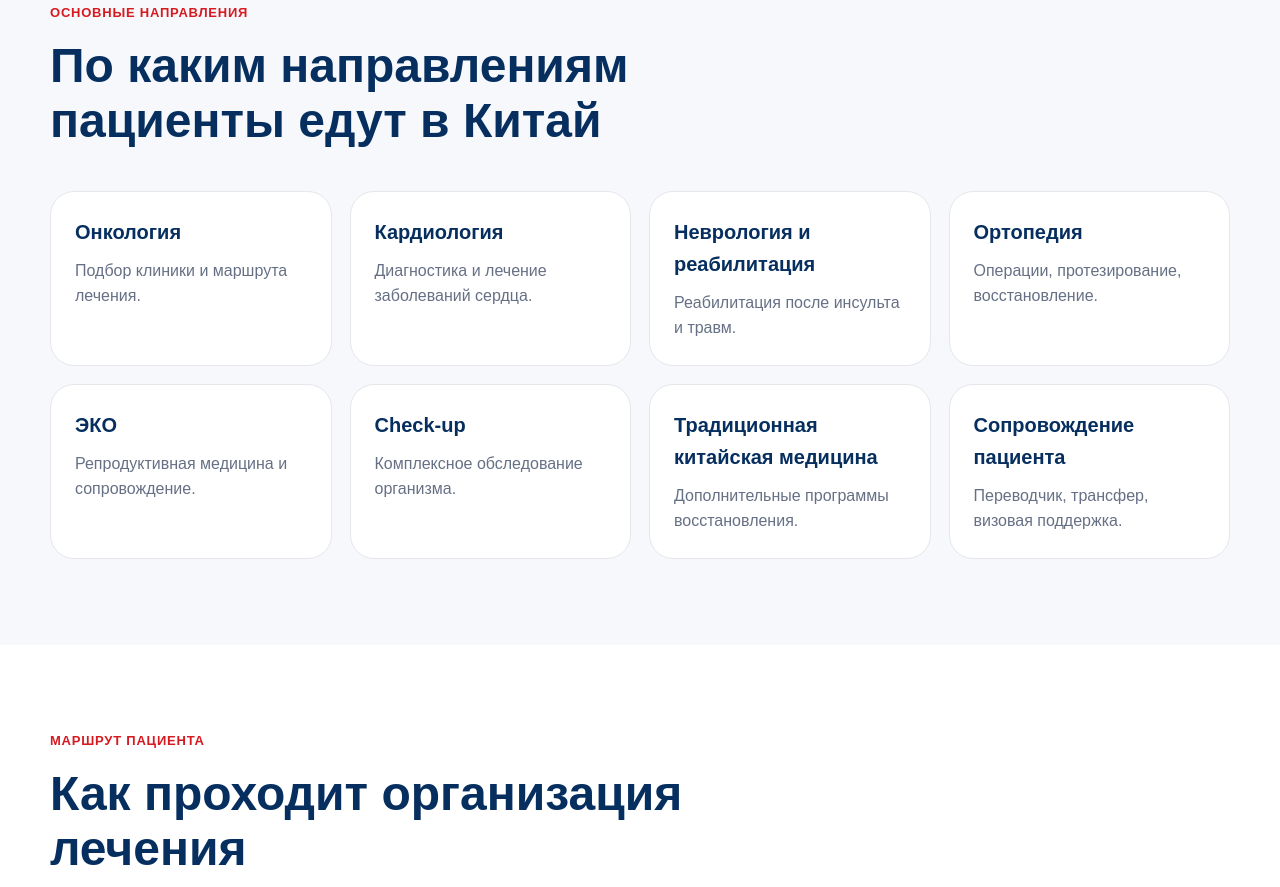
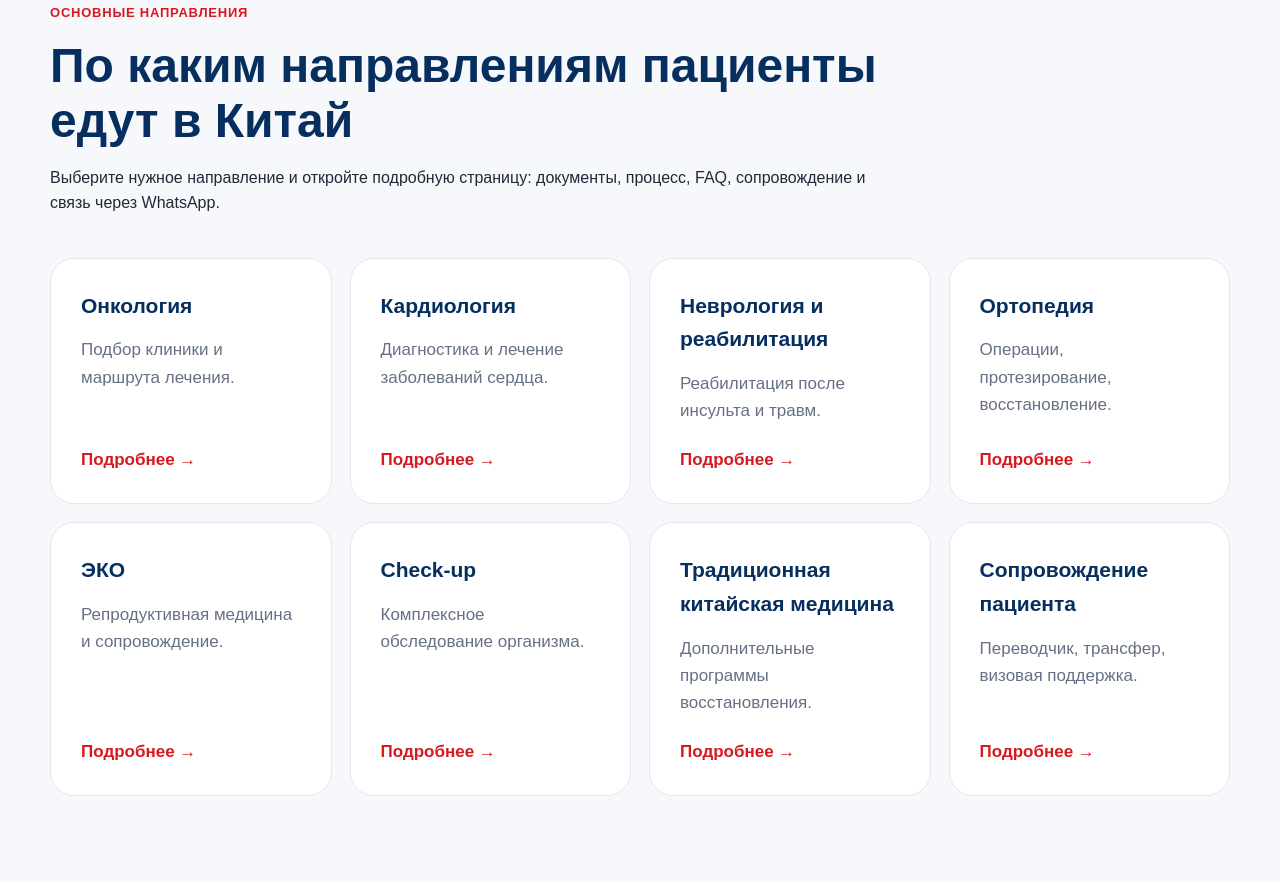
Before and after one commit to chinamed-kz/chinamed-kz.github.io, a plain HTML site: page index.html in a window 1280 px wide. Shown: the part 1493-2380 px from the top of the page. Drawn offline with Linux system fonts and the light colour scheme.

Commit message:
Update index.html

```diff
--- a/index.html
+++ b/index.html
@@ -6,24 +6,25 @@
 
   <title>ChinaMed Kazakhstan — лечение в Китае для граждан Казахстана</title>
 
-  <meta name="description" content="ChinaMed Kazakhstan — международный медицинский координаторский центр Казахстан–Китай. Диагностика в Алматы, подбор клиник Китая, перевод документов, WhatsApp сопровождение пациентов.">
-  <meta name="keywords" content="лечение в Китае, лечение в Китае из Казахстана, ChinaMed Kazakhstan, медицинский туризм Китай, клиники Китая, онкология Китай, кардиология Китай, реабилитация Китай, ЭКО Китай, check-up Китай">
+  <meta name="description" content="ChinaMed Kazakhstan — международный медицинский координаторский центр Казахстан–Китай. Лечение в Китае, диагностика в Алматы, подбор клиник, перевод документов, WhatsApp сопровождение пациентов.">
+  <meta name="keywords" content="лечение в Китае, лечение в Китае из Казахстана, ChinaMed Kazakhstan, медицинский туризм Китай, клиники Китая, онкология Китай, кардиология Китай, реабилитация Китай, ЭКО Китай, check-up Китай, ортопедия Китай, традиционная китайская медицина, сопровождение пациента Китай">
   <meta name="author" content="ChinaMed Kazakhstan">
   <meta name="robots" content="index, follow">
   <meta name="geo.region" content="KZ">
   <meta name="geo.placename" content="Almaty">
   <meta name="language" content="Russian">
+  <link rel="canonical" href="https://chinamed-kz.github.io/">
 
   <meta property="og:title" content="ChinaMed Kazakhstan — медицинский мост между Казахстаном и Китаем">
   <meta property="og:description" content="Организация лечения, диагностики и сопровождения пациентов из Казахстана в клиниках Китая.">
   <meta property="og:type" content="website">
   <meta property="og:locale" content="ru_RU">
+  <meta property="og:url" content="https://chinamed-kz.github.io/">
 
   <style>
-    :root {
+    :root{
       --red:#d71920;
       --blue:#062f5f;
-      --blue2:#0b3d91;
       --gold:#c9972b;
       --gold2:#e8c76a;
       --white:#ffffff;
@@ -43,6 +44,7 @@
       background:var(--white);
       line-height:1.6;
     }
+
     a{text-decoration:none;color:inherit}
     .container{
       width:min(1180px,calc(100% - 32px));
@@ -53,7 +55,7 @@
       position:sticky;
       top:0;
       z-index:1000;
-      background:rgba(255,255,255,.95);
+      background:rgba(255,255,255,.96);
       backdrop-filter:blur(12px);
       border-bottom:1px solid var(--line);
     }
@@ -104,7 +106,7 @@
     nav{
       display:flex;
       align-items:center;
-      gap:16px;
+      gap:15px;
       font-size:14px;
       font-weight:700;
       color:var(--blue);
@@ -118,6 +120,7 @@
       background:linear-gradient(135deg,var(--gold),var(--gold2));
       color:white!important;
       box-shadow:0 10px 25px rgba(201,151,43,.28);
+      white-space:nowrap;
     }
 
     .burger{
@@ -170,11 +173,13 @@
       color:var(--blue);
       margin-bottom:22px;
     }
+
     h2{
       font-size:clamp(30px,4vw,48px);
       color:var(--blue);
       margin-bottom:16px;
     }
+
     h3{color:var(--blue)}
 
     .hero p{
@@ -243,9 +248,8 @@
     }
 
     .light{background:var(--bg)}
-
     .section-head{
-      max-width:800px;
+      max-width:850px;
       margin-bottom:42px;
     }
 
@@ -273,9 +277,12 @@
       background:white;
       border:1px solid var(--line);
       border-radius:24px;
-      padding:24px;
-      min-height:155px;
+      padding:30px;
+      min-height:215px;
       transition:.2s;
+      display:flex;
+      flex-direction:column;
+      justify-content:space-between;
     }
 
     .direction:hover{
@@ -287,11 +294,24 @@
     .direction strong{
       display:block;
       color:var(--blue);
-      font-size:20px;
-      margin-bottom:10px;
+      font-size:21px;
+      margin-bottom:14px;
     }
 
-    .direction span{color:var(--muted)}
+    .direction span{
+      color:var(--muted);
+      font-size:17px;
+    }
+
+    .direction-more{
+      display:inline-block;
+      margin-top:22px;
+      color:var(--red)!important;
+      font-weight:900;
+      font-size:15px;
+    }
+
+    .direction:hover .direction-more{text-decoration:underline}
 
     .steps{
       display:grid;
@@ -408,12 +428,12 @@
 
     .whatsapp-float:hover{transform:scale(1.1)}
 
-    @media(max-width:1000px){
+    @media(max-width:1100px){
       nav{gap:10px;font-size:13px}
       .directions{grid-template-columns:repeat(2,1fr)}
     }
 
-    @media(max-width:840px){
+    @media(max-width:880px){
       .burger{display:block}
 
       nav{
@@ -447,12 +467,16 @@
     }
 
     @media(max-width:560px){
+      .brand-mark{width:48px;height:48px}
       .brand span{font-size:17px}
       .brand small{font-size:9px}
       h1{font-size:36px}
+      .hero p{font-size:18px}
       .directions{grid-template-columns:1fr}
+      .direction{min-height:180px}
       .price div{flex-direction:column}
       .footer-inner{flex-direction:column}
+      .whatsapp-float{width:58px;height:58px;font-size:28px}
     }
   </style>
 
@@ -516,7 +540,7 @@
 
       <div class="buttons">
         <a class="btn btn-red" href="https://wa.me/77056512203" target="_blank">Получить консультацию</a>
-        <a class="btn btn-white" href="#process">Как это работает</a>
+        <a class="btn btn-white" href="#directions">Выбрать направление</a>
       </div>
     </div>
 
@@ -537,6 +561,7 @@
           <option>ЭКО</option>
           <option>Check-up</option>
           <option>Традиционная китайская медицина</option>
+          <option>Сопровождение пациента</option>
         </select>
 
         <textarea id="message" rows="3" placeholder="Кратко опишите ситуацию"></textarea>
@@ -577,48 +602,73 @@
     <div class="section-head">
       <div class="eyebrow">Основные направления</div>
       <h2>По каким направлениям пациенты едут в Китай</h2>
+      <p>Выберите нужное направление и откройте подробную страницу: документы, процесс, FAQ, сопровождение и связь через WhatsApp.</p>
     </div>
 
     <div class="directions">
 
       <a class="direction" href="oncology.html">
+        <div>
           <strong>Онкология</strong>
           <span>Подбор клиники и маршрута лечения.</span>
+        </div>
+        <span class="direction-more">Подробнее →</span>
       </a>
 
       <a class="direction" href="cardiology.html">
+        <div>
           <strong>Кардиология</strong>
           <span>Диагностика и лечение заболеваний сердца.</span>
+        </div>
+        <span class="direction-more">Подробнее →</span>
       </a>
 
       <a class="direction" href="rehabilitation.html">
+        <div>
           <strong>Неврология и реабилитация</strong>
           <span>Реабилитация после инсульта и травм.</span>
+        </div>
+        <span class="direction-more">Подробнее →</span>
       </a>
 
       <a class="direction" href="orthopedics.html">
+        <div>
           <strong>Ортопедия</strong>
           <span>Операции, протезирование, восстановление.</span>
+        </div>
+        <span class="direction-more">Подробнее →</span>
       </a>
 
       <a class="direction" href="eco.html">
+        <div>
           <strong>ЭКО</strong>
           <span>Репродуктивная медицина и сопровождение.</span>
+        </div>
+        <span class="direction-more">Подробнее →</span>
       </a>
 
       <a class="direction" href="checkup.html">
+        <div>
           <strong>Check-up</strong>
           <span>Комплексное обследование организма.</span>
+        </div>
+        <span class="direction-more">Подробнее →</span>
       </a>
 
       <a class="direction" href="tcm.html">
+        <div>
           <strong>Традиционная китайская медицина</strong>
           <span>Дополнительные программы восстановления.</span>
+        </div>
+        <span class="direction-more">Подробнее →</span>
       </a>
 
       <a class="direction" href="support.html">
+        <div>
           <strong>Сопровождение пациента</strong>
           <span>Переводчик, трансфер, визовая поддержка.</span>
+        </div>
+        <span class="direction-more">Подробнее →</span>
       </a>
 
     </div>
@@ -650,14 +700,8 @@
       <h2>Мы не обещаем чудес. Мы организуем понятный медицинский маршрут.</h2>
     </div>
     <div>
-      <p>
-        В этом разделе будут размещаться реальные кейсы пациентов:
-        какие документы готовились, как выбиралась клиника,
-        как проходила поездка и сопровождение.
-      </p>
-      <p>
-        Все материалы публикуются только с согласия пациента и без обещаний гарантированного результата лечения.
-      </p>
+      <p>В этом разделе будут размещаться реальные кейсы пациентов: какие документы готовились, как выбиралась клиника, как проходила поездка и сопровождение.</p>
+      <p>Все материалы публикуются только с согласия пациента и без обещаний гарантированного результата лечения.</p>
     </div>
   </div>
 </section>
@@ -699,15 +743,8 @@
       <h2>ChinaMed Kazakhstan</h2>
     </div>
     <div>
-      <p>
-        ChinaMed Kazakhstan — международный медицинский координаторский центр,
-        который помогает гражданам Казахстана организовать лечение, диагностику
-        и реабилитацию в Китае.
-      </p>
-      <p>
-        Мы соединяем пациента, диагностический центр в Алматы и медицинские учреждения Китая.
-        Наша задача — сопровождение, перевод, организация и координация процесса.
-      </p>
+      <p>ChinaMed Kazakhstan — международный медицинский координаторский центр, который помогает гражданам Казахстана организовать лечение, диагностику и реабилитацию в Китае.</p>
+      <p>Мы соединяем пациента, диагностический центр в Алматы и медицинские учреждения Китая. Наша задача — сопровождение, перевод, организация и координация процесса.</p>
     </div>
   </div>
 </section>
```
Lines whose indentation alone changed are shown as unchanged.
